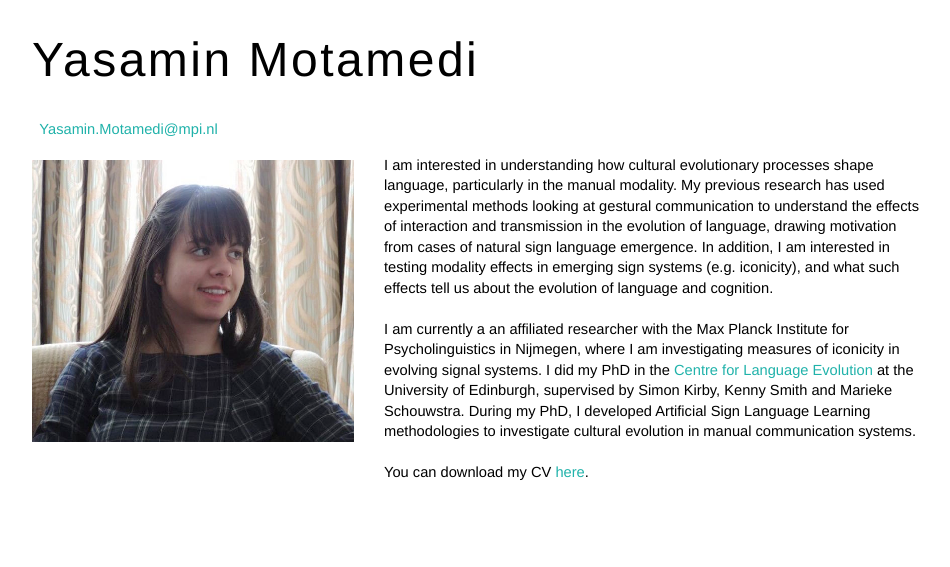
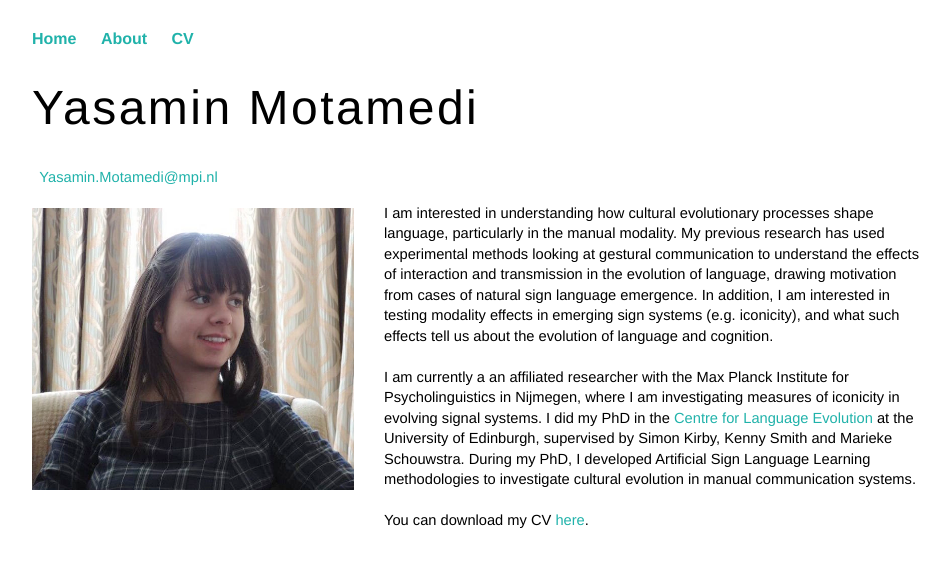
Before and after one commit to ymotamedi/ymotamedi.github.io, a Jekyll site: the page built from index.html, in a window 1280 px wide. Shown: the top 567 px of the page, without its empty margins (160-1110 px from the left). Built offline with Jekyll 4.4.1, drawn with Linux system fonts in a browser that asks for light colours.

Commit message:
Update default.html

```diff
--- a/_layouts/default.html
+++ b/_layouts/default.html
@@ -12,6 +12,13 @@
     <![endif]-->
   </head>
   <body>
+	  <nav>
+<ul>
+<li><a href="/">Home</a></li>
+<li><a href="/about">About</a></li>
+<li><a href="/cv">CV</a></li>
+</ul>
+    </nav>
     <div class="wrapper">
       <header>
         <h1>Yasamin Motamedi</h1>
```
